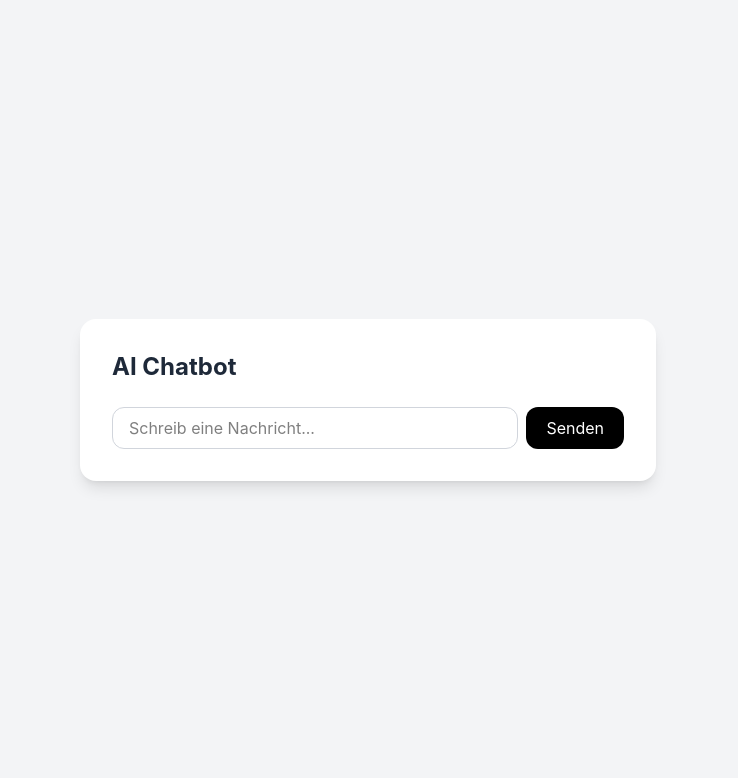
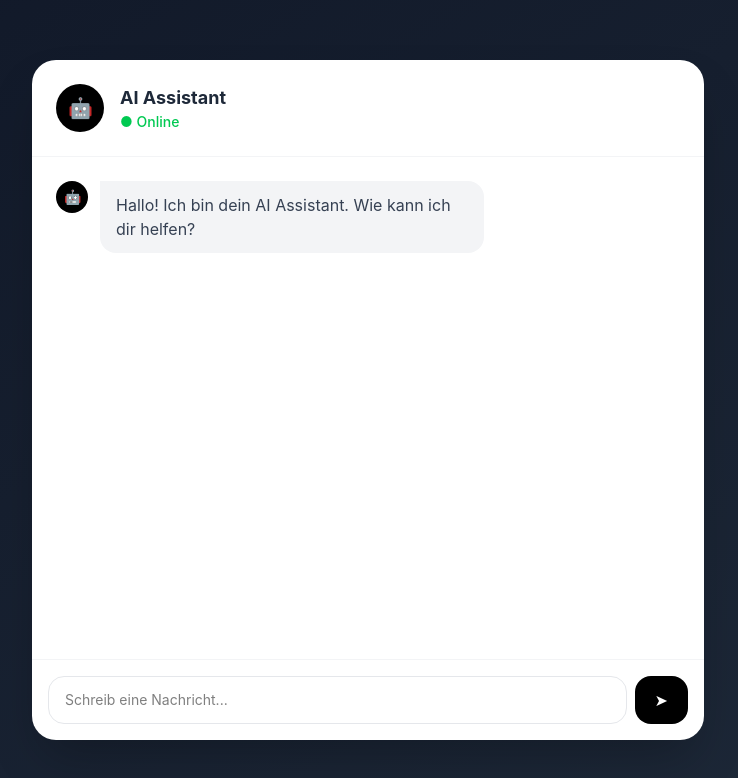
Before and after one commit to deki84/ai-chatbot, a Vue app in the folder frontend/: page / in a window 1280 px wide. Before the commit this address had no page. Shown: the top 778 px of the page, without its empty margins (272-1010 px from the left). Built offline with nearby package versions, Linux system fonts and the light colour scheme.

Commit message:
improve chat UI with message bubbles and AI avatar

```diff
--- a/frontend/src/App.vue
+++ b/frontend/src/App.vue
@@ -1,59 +1,151 @@
 <script setup lang="ts">
-import { ref } from 'vue'
+import { ref, nextTick } from 'vue'
 
-// Reaktive Variablen — wie useState in React
+interface Message {
+  role: 'user' | 'assistant'
+  content: string
+}
+
 const userMessage = ref('')
-const response = ref('')
+const messages = ref<Message[]>([])
 const isLoading = ref(false)
+const chatBottom = ref<HTMLElement | null>(null)
 
-// Nachricht ans PHP Backend schicken
 async function sendMessage() {
-  if (!userMessage.value) return
+  if (!userMessage.value.trim()) return
 
+  // User Nachricht hinzufügen
+  messages.value.push({ role: 'user', content: userMessage.value })
+  const currentMessage = userMessage.value
+  userMessage.value = ''
   isLoading.value = true
-  response.value = ''
+
+  // Zum Ende scrollen
+  await nextTick()
+  chatBottom.value?.scrollIntoView({ behavior: 'smooth' })
 
   const res = await fetch('http://localhost:8000/index.php', {
     method: 'POST',
     headers: { 'Content-Type': 'application/json' },
-    body: JSON.stringify({ message: userMessage.value }),
+    body: JSON.stringify({
+      message: currentMessage,
+      history: messages.value,
+    }),
   })
 
   const data = await res.json()
-  response.value = data.reply
+  messages.value.push({ role: 'assistant', content: data.reply })
   isLoading.value = false
+
+  await nextTick()
+  chatBottom.value?.scrollIntoView({ behavior: 'smooth' })
 }
 </script>
 
 <template>
-  <div class="min-h-screen bg-gray-100 flex items-center justify-center">
-    <div class="bg-white rounded-2xl shadow-lg p-8 w-full max-w-xl">
-      <h1 class="text-2xl font-bold mb-6 text-gray-800">AI Chatbot</h1>
+  <div
+    class="min-h-screen bg-gradient-to-br from-gray-900 to-gray-800 flex items-center justify-center p-4"
+  >
+    <div class="bg-white rounded-3xl shadow-2xl w-full max-w-2xl flex flex-col h-[85vh]">
+      <!-- Header -->
+      <div class="flex items-center gap-4 p-6 border-b border-gray-100">
+        <div
+          class="w-12 h-12 rounded-full bg-black flex items-center justify-center text-white text-xl"
+        >
+          🤖
+        </div>
+        <div>
+          <h1 class="font-bold text-gray-800 text-lg">AI Assistant</h1>
+          <p class="text-green-500 text-sm font-medium">● Online</p>
+        </div>
+      </div>
 
-      <!-- Antwort anzeigen -->
-      <div v-if="response" class="bg-gray-50 rounded-xl p-4 mb-4 text-gray-700">
-        {{ response }}
+      <!-- Chatverlauf -->
+      <div class="flex-1 overflow-y-auto p-6 flex flex-col gap-4">
+        <!-- Willkommensnachricht -->
+        <div v-if="messages.length === 0" class="flex items-start gap-3">
+          <div
+            class="w-8 h-8 rounded-full bg-black flex items-center justify-center text-white text-sm flex-shrink-0"
+          >
+            🤖
+          </div>
+          <div class="bg-gray-100 rounded-2xl rounded-tl-none px-4 py-3 max-w-sm">
+            <p class="text-gray-700">Hallo! Ich bin dein AI Assistant. Wie kann ich dir helfen?</p>
+          </div>
+        </div>
+
+        <!-- Nachrichten -->
+        <div
+          v-for="(msg, index) in messages"
+          :key="index"
+          :class="msg.role === 'user' ? 'flex justify-end' : 'flex items-start gap-3'"
+        >
+          <!-- AI Avatar -->
+          <div
+            v-if="msg.role === 'assistant'"
+            class="w-8 h-8 rounded-full bg-black flex items-center justify-center text-white text-sm flex-shrink-0"
+          >
+            🤖
+          </div>
+
+          <!-- Nachricht Bubble -->
+          <div
+            :class="
+              msg.role === 'user'
+                ? 'bg-black text-white rounded-2xl rounded-tr-none px-4 py-3 max-w-sm'
+                : 'bg-gray-100 text-gray-700 rounded-2xl rounded-tl-none px-4 py-3 max-w-sm'
+            "
+          >
+            {{ msg.content }}
+          </div>
         </div>
 
         <!-- Loading -->
-      <div v-if="isLoading" class="text-gray-400 mb-4">Claude denkt nach...</div>
+        <div v-if="isLoading" class="flex items-start gap-3">
+          <div
+            class="w-8 h-8 rounded-full bg-black flex items-center justify-center text-white text-sm flex-shrink-0"
+          >
+            🤖
+          </div>
+          <div class="bg-gray-100 rounded-2xl rounded-tl-none px-4 py-3">
+            <div class="flex gap-1">
+              <span
+                class="w-2 h-2 bg-gray-400 rounded-full animate-bounce"
+                style="animation-delay: 0ms"
+              ></span>
+              <span
+                class="w-2 h-2 bg-gray-400 rounded-full animate-bounce"
+                style="animation-delay: 150ms"
+              ></span>
+              <span
+                class="w-2 h-2 bg-gray-400 rounded-full animate-bounce"
+                style="animation-delay: 300ms"
+              ></span>
+            </div>
+          </div>
+        </div>
+
+        <div ref="chatBottom"></div>
+      </div>
 
       <!-- Eingabe -->
+      <div class="p-4 border-t border-gray-100">
         <div class="flex gap-2">
           <input
             v-model="userMessage"
             @keyup.enter="sendMessage"
             placeholder="Schreib eine Nachricht..."
-          class="flex-1 border border-gray-300 rounded-xl px-4 py-2 focus:outline-none focus:ring-2 focus:ring-black"
+            class="flex-1 border border-gray-200 rounded-2xl px-4 py-3 focus:outline-none focus:ring-2 focus:ring-black text-sm"
           />
           <button
             @click="sendMessage"
             :disabled="isLoading"
-          class="bg-black text-white px-5 py-2 rounded-xl hover:bg-gray-800 disabled:opacity-50"
+            class="bg-black text-white px-5 py-3 rounded-2xl hover:bg-gray-800 disabled:opacity-50 transition-colors"
           >
-          Senden
+            ➤
           </button>
         </div>
       </div>
     </div>
+  </div>
 </template>
```
Lines whose indentation alone changed are shown as unchanged.
